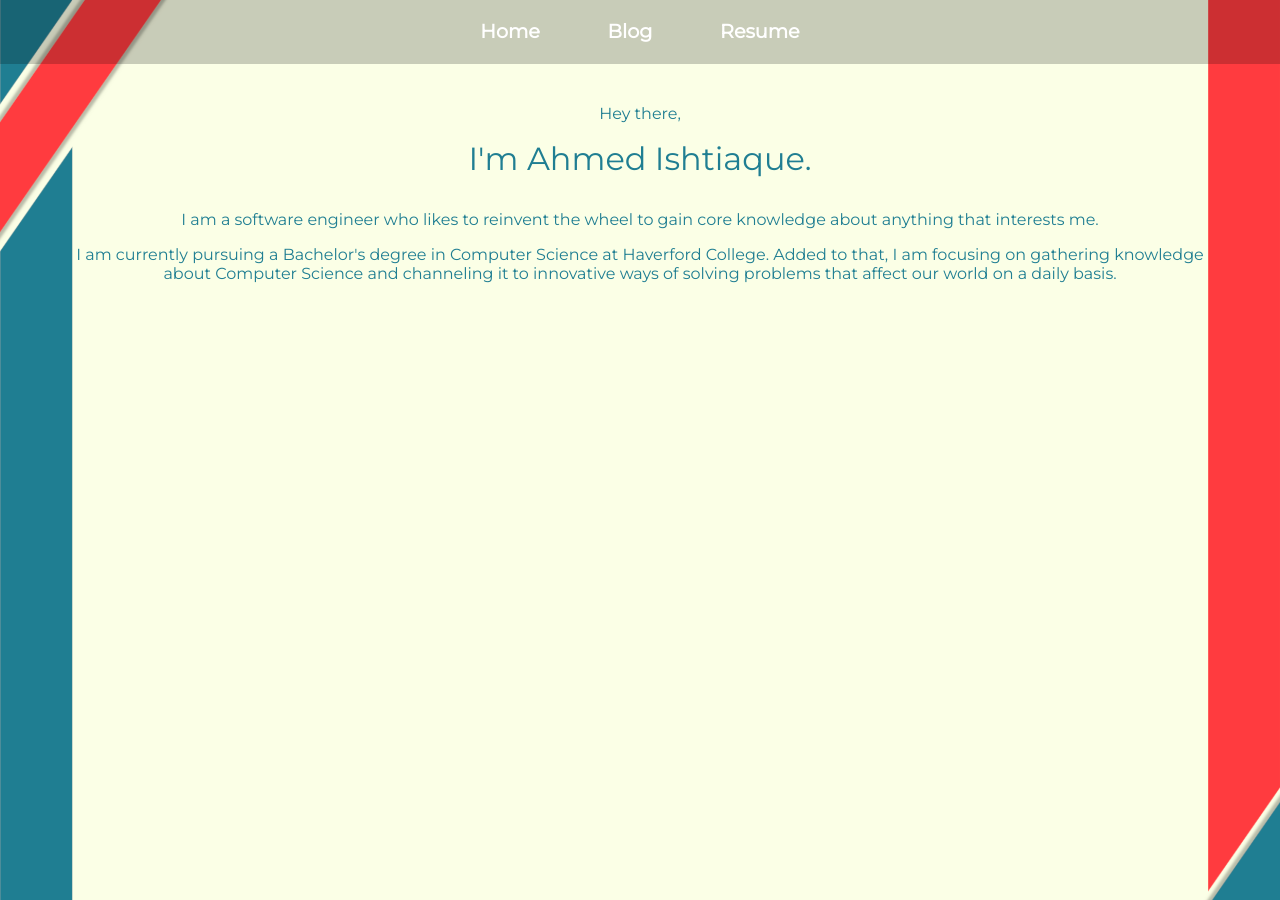
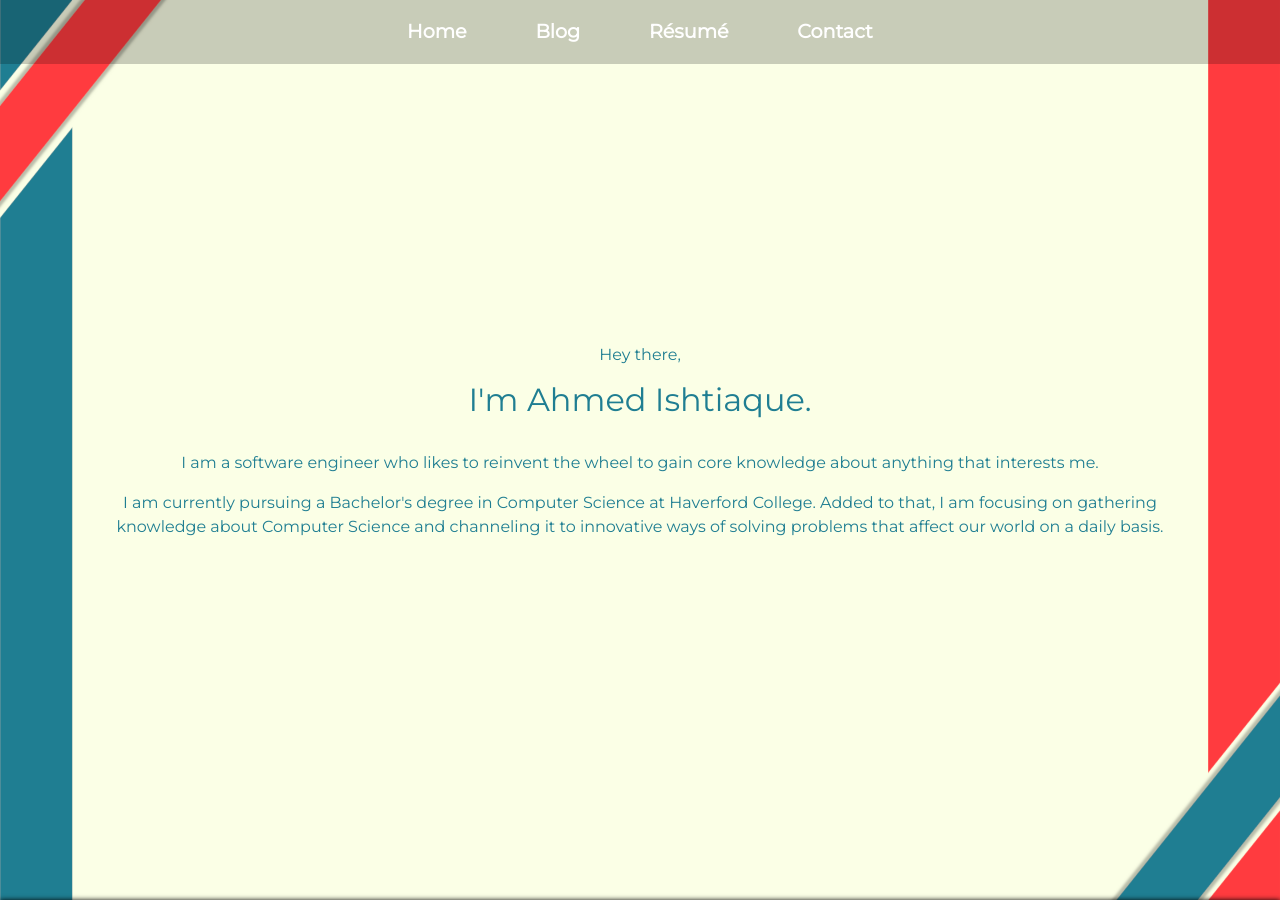
Before and after one commit to ishtiaque06/ishtiaque06.github.io, a Jekyll site: the page built from index.html, in a window 1280 px wide and 900 px high. Built offline with Jekyll 4.4.1, drawn with Linux system fonts in a browser that asks for light colours; nearby versions of some CDN libraries; some of the changed text lies outside the part shown.

Commit message:
added animations, updated resume

```diff
--- a/_layouts/default.html
+++ b/_layouts/default.html
@@ -34,9 +28,17 @@
 		<link rel="stylesheet" href="https://use.fontawesome.com/releases/v5.2.0/css/all.css"
 		integrity="sha384-hWVjflwFxL6sNzntih27bfxkr27PmbbK/iSvJ+a4+0owXq79v+lsFkW54bOGbiDQ"
 		crossorigin="anonymous">
+
+
+		<!--AOS for animation-->
+		<link href="https://unpkg.com/aos@2.3.1/dist/aos.css" rel="stylesheet">
+		<script src="https://unpkg.com/aos@2.3.1/dist/aos.js"></script>
 	</head>
 
 	<body>
+		<script>
+		  AOS.init();
+		</script>
 		<nav class="nav flex-lg-column" id="stock-nav">
 			<div class="svg-container">
 				<svg id="hamburger" height="0.5em" id="Layer_1"
@@ -55,23 +57,33 @@
   				<div class="navbar-list-item">
   					<a href="/" class="navbar-link">Home</a>
   				</div>
-  				<div class="navbar-list-item float-right">
+  				<div class="navbar-list-item">
   					<a href="{{site.baseurl}}/blog" class="navbar-link">Blog</a>
   				</div>
-  				<div class="navbar-list-item float-right">
-  					<a href="{{ site.baseurl }}/static/files/Ahmed-Ishtiaque-Resume.pdf" class="navbar-link">Resume</a>
+  				<div class="navbar-list-item">
+  					<a href="{{ site.baseurl }}/static/files/Ahmed-Ishtiaque-Resume.pdf" class="navbar-link">R&eacute;sum&eacute;</a>
   				</div>
+					<div class="navbar-list-item">
+						<a href="{{site.baseurl}}/#contact" class="navbar-link" onClick="window.location.reload()">
+							Contact
+						</a>
+					</div>
   			</div>
   			<div id="sm-navbar-list">
   				<div class="sm-navbar-list-item">
   					<a href="/" class="sm-navbar-link">Home</a>
   				</div>
   				<div class="sm-navbar-list-item">
-  					<a href="{{ site.baseurl }}/static/files/Ahmed-Ishtiaque-Resume.pdf" class="sm-navbar-link">Resume</a>
+  					<a href="{{ site.baseurl }}/static/files/Ahmed-Ishtiaque-Resume.pdf" class="sm-navbar-link">R&eacute;sum&eacute;</a>
   				</div>
   				<div class="sm-navbar-list-item">
   					<a href="{{site.baseurl}}/blog" class="sm-navbar-link">Blog</a>
   				</div>
+					<div class="sm-navbar-list-item">
+						<a href="{{site.baseurl}}/#contact" class="sm-navbar-link" onClick="window.location.reload()">
+							Contact
+						</a>
+					</div>
   			</div>
 
 		</nav>
--- a/index.html
+++ b/index.html
@@ -3,13 +3,21 @@
 title: Ahmed Ishtiaque
 ---
 	<section id="about">
-		<div class="section-desc slide-right">
+		<!-- <div class="section-desc slide-right"> -->
+		<div class="section-desc" data-aos="fade-up"
+			data-aos-anchor-placement="bottom-bottom" data-aos-duration=600>
 			Hey there,
 		</div>
-		<div class="heading slide-left">
+		<div class="heading"
+			data-aos="fade-up" data-aos-anchor-placement="bottom-bottom"
+			data-aos-duration=800 data-aos-delay=500
+		>
 				I'm Ahmed Ishtiaque.
 		</div>
-		<div class="section-desc slide-right">
+		<div class="section-desc"
+			data-aos="fade-up" data-aos-anchor-placement="bottom-bottom"
+			data-aos-duration=1000 data-aos-delay=1000
+		>
 			<p>
 				I am a software engineer who likes to reinvent
 				the wheel to gain core knowledge about anything that
@@ -24,23 +32,27 @@
 		</div>
 	</section>
 	<section id="likes">
-		<div class="heading slide-right">
+		<div class="heading" data-aos="fade-up" data-aos-anchor-placement="bottom-bottom"
+			data-aos-duration=800>
 			I'm passionate about...
 		</div>
-		<div class="subheading slide-left">
+		<div class="subheading" data-aos="fade-up" data-aos-anchor-placement="bottom-bottom"
+		data-aos-duration=800>
 			Building software from scratch - check out
 			<a class="page-link" href="django-chatter.readthedocs.io">
 				<b>Django Chatter</b>
 			</a>
 		</div>
-		<div class="subheading slide-right">
+		<div class="subheading" data-aos="fade-up" data-aos-anchor-placement="bottom-bottom"
+		data-aos-duration=800>
 			Thinking about community - check out
 			<a class="page-link"
 				href="https://www.haverford.edu/innovations-program/programs/innovation-incubator">
 				<b>this presentation on Dibs</b>
 			</a>
 		</div>
-		<div class="subheading slide-left">
+		<div class="subheading" data-aos="fade-up" data-aos-anchor-placement="bottom-bottom"
+		data-aos-duration=800>
 			Collaborating with others to accelerate my own learning - why I go to
 			<a class="page-link" href="https://www.haverford.edu">
 				<b>Haverford College</b>
@@ -48,17 +60,20 @@
 		</div>
 	</section>
 	<section id="projects">
-		<div class="heading slide-right">
+		<div class="heading" data-aos="fade-up" data-aos-anchor-placement="bottom-bottom"
+		data-aos-duration=800>
 			My Projects
 		</div>
 		<div class="project-container">
 			<div class="project-logo">
 
 			</div>
-			<div class="subheading slide-left">
+			<div class="subheading" data-aos="fade-up" data-aos-anchor-placement="bottom-bottom"
+			data-aos-duration=800>
 				Dibs
 			</div>
-			<div class="section-desc slide-right">
+			<div class="section-desc" data-aos="fade-up" data-aos-anchor-placement="center-bottom"
+			data-aos-duration=800>
 				<p>
 					Dibs is an online platform that lets members in campus
 					communities share reusable items with other members
@@ -82,10 +97,12 @@
 			<div class="project-logo">
 
 			</div>
-			<div class="subheading slide-left">
+			<div class="subheading" data-aos="fade-up" data-aos-anchor-placement="bottom-bottom"
+			data-aos-duration=800>
 				Chatter
 			</div>
-			<div class="section-desc slide-right">
+			<div class="section-desc" data-aos="fade-up" data-aos-anchor-placement="center-bottom"
+			data-aos-duration=800>
 				<p>
 					A simple Django-based group chat application which saves
 					chat history. My goal is to make it a reusable Django
@@ -103,10 +120,12 @@
 			<div class="project-logo">
 
 			</div>
-			<div class="subheading slide-left">
+			<div class="subheading" data-aos="fade-up" data-aos-anchor-placement="bottom-bottom"
+			data-aos-duration=800>
 				Next Blue Bus
 			</div>
-			<div class="section-desc slide-right">
+			<div class="section-desc" data-aos="fade-up" data-aos-anchor-placement="center-bottom"
+			data-aos-duration=800>
 				<p>
 					A simple web app that lets students at Haverford and
 					Bryn Mawr Colleges check the departure times of the
@@ -123,13 +142,16 @@
 		</div>
 	</section>
 	<section id="contact">
-		<div class="heading slide-left">
+		<div class="heading" data-aos="fade-up" data-aos-anchor-placement="bottom-bottom"
+		data-aos-duration=800>
 			Let's get in touch!
 		</div>
-		<div class="subheading slide-right">
+		<div class="subheading" data-aos="fade-up" data-aos-anchor-placement="bottom-bottom"
+		data-aos-duration=800>
 			I'm mostly active on Messenger and E-mail.
 		</div>
-		<div class="links-container slide-left">
+		<div class="links-container" data-aos="fade-up" data-aos-anchor-placement="bottom-bottom"
+		data-aos-duration=800>
 			<div class="links-out">
 				<a href="http://m.me/ahmedishti27" target="_blank">
 					<i class="fab fa-facebook-messenger fa-2x"></i>
--- a/static/css/default.css
+++ b/static/css/default.css
@@ -11,6 +11,14 @@
 body {
 	font-family: 'Montserrat', sans-serif;
 	margin: 0px;
+}
+
+p {
+	line-height: 1.5rem;
+}
+
+a {
+	text-decoration: none;
 }
 
 /*
@@ -317,18 +325,18 @@
 		display: inline-block!important;
 	}
 	body {
-		font-size: 14px;
+		font-size: 16px;
 	}
 }
 
 @media only screen and (min-width: 1024px) {
 	body {
-		font-size: 14px;
+		font-size: 18px;
 	}
 }
 
 @media only screen and (min-width: 1440px) {
 	html {
-		font-size: 20px;
+		font-size: 25px;
 	}
 }
--- a/static/css/index.css
+++ b/static/css/index.css
@@ -16,14 +16,16 @@
 section {
 	background: #fbffe6;
 	text-align: center;
-	padding-top: 5em;
-	padding-bottom: 3em;
-	padding-left: 4em;
-	padding-right: 4em;
+	padding-left: 5em;
+	padding-right: 5em;
 	box-shadow: 0 0 5px black;
 	height: 100vh;
 	color: #1f7e92;
 	overflow: all;
+	display: flex;
+	align-items: center;
+	justify-content: center;
+	flex-direction: column;
 }
 
 
@@ -51,7 +53,6 @@
 }
 
 #contact {
-	padding-top: 7rem;
 	background: url('../img/content-4-portrait.png');
 	background-size: 100% 100%;
 }
@@ -178,10 +179,11 @@
 
 @media only screen and (min-width: 1024px) {
 	section {
-		padding-top: 4rem;
+		padding-right: 6rem;
+		padding-left: 6rem;
 	}
 	#about {
-		padding-top: 6rem;
+		/* padding-top: 6rem; */
 		background: url('../img/content-landscape.png');
 		background-size: 100% 100%;
 	}
```
Also changed, not shown: other parts of _layouts/default.html (+1 -17 lines), blog.html (line endings or trailing spaces), 1 other file.
